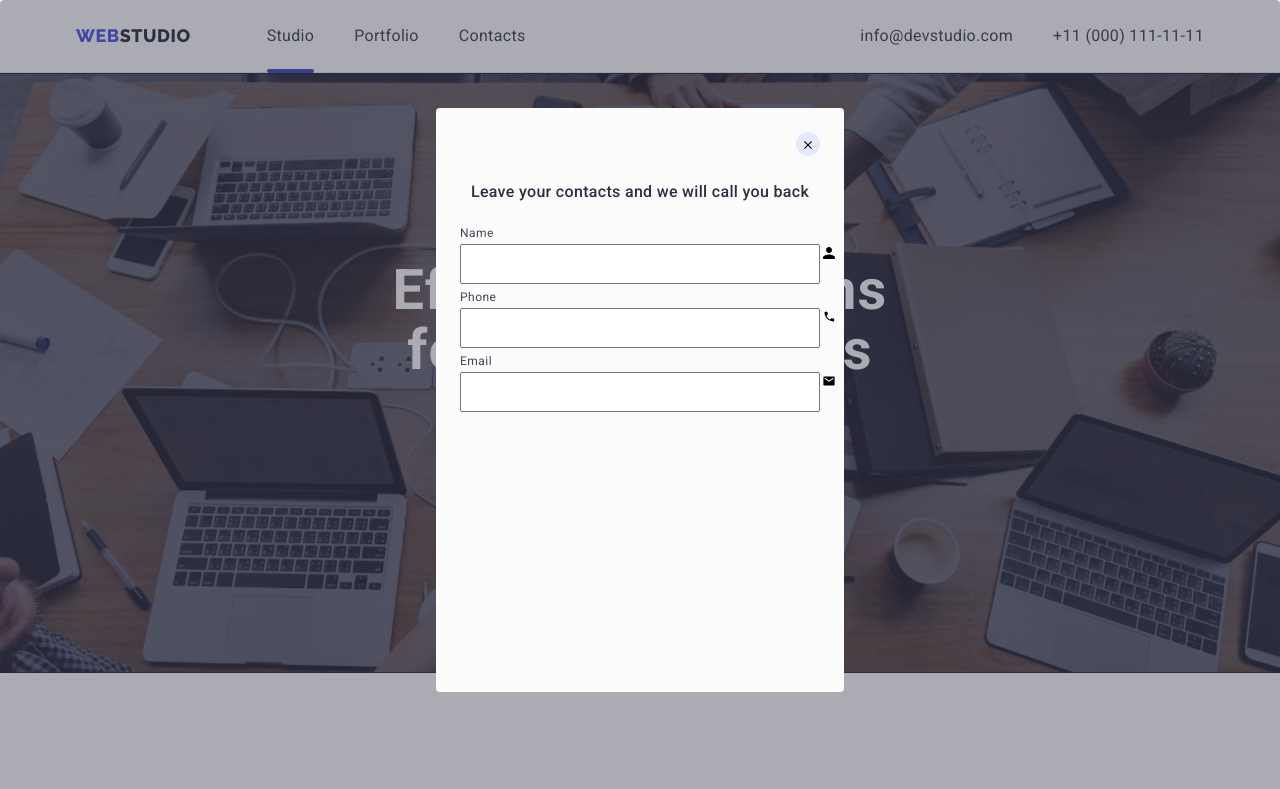
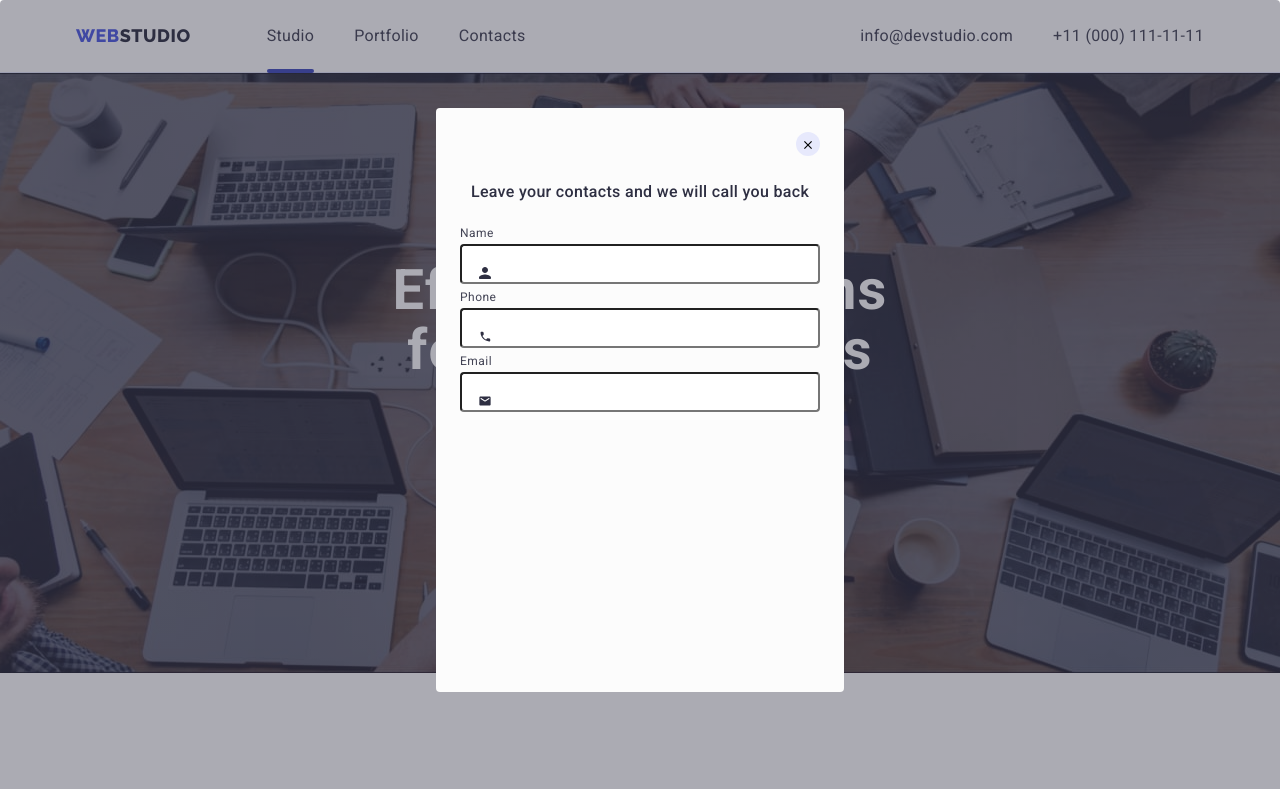
Before and after one commit to Volynyaka/goit-markup-hw-05, a plain HTML site: page index.html in a window 1280 px wide. Shown: the top 789 px of the page. Drawn offline with nearby package versions, Linux system fonts and the light colour scheme.

Commit message:
input-modal

```diff
--- a/css/styles.css
+++ b/css/styles.css
@@ -611,9 +611,9 @@ padding: 72px 24px 24px 24px;
 }
 
 
-/*.modal-btn-icon {
-
-}*/
+.modal-btn-icon {
+color: var(--modal-overlay);
+}
 
 
 .modal-title {
@@ -636,6 +636,7 @@ padding: 72px 24px 24px 24px;
 .input-modal {
   width: 100%;
   height: 40px;
+  border-radius: 4px;
   }
 
 
@@ -644,13 +645,23 @@ padding: 72px 24px 24px 24px;
   font-weight: 400px;
   line-height: 14px;
   letter-spacing: 0.48px;
+
 }
 
+.div-form {
+  position: relative;
+}
+
+
 .input-modal {
-  position: relative;
+
 }
 
 .svg-input {
   position: absolute;
+  fill: #2E2F42;
+    left: 16px;
+    top: 50%;
+    transform:fill 250ms cubic-bezier(0.4, 0, 0.2, 1);
 
 }
```
